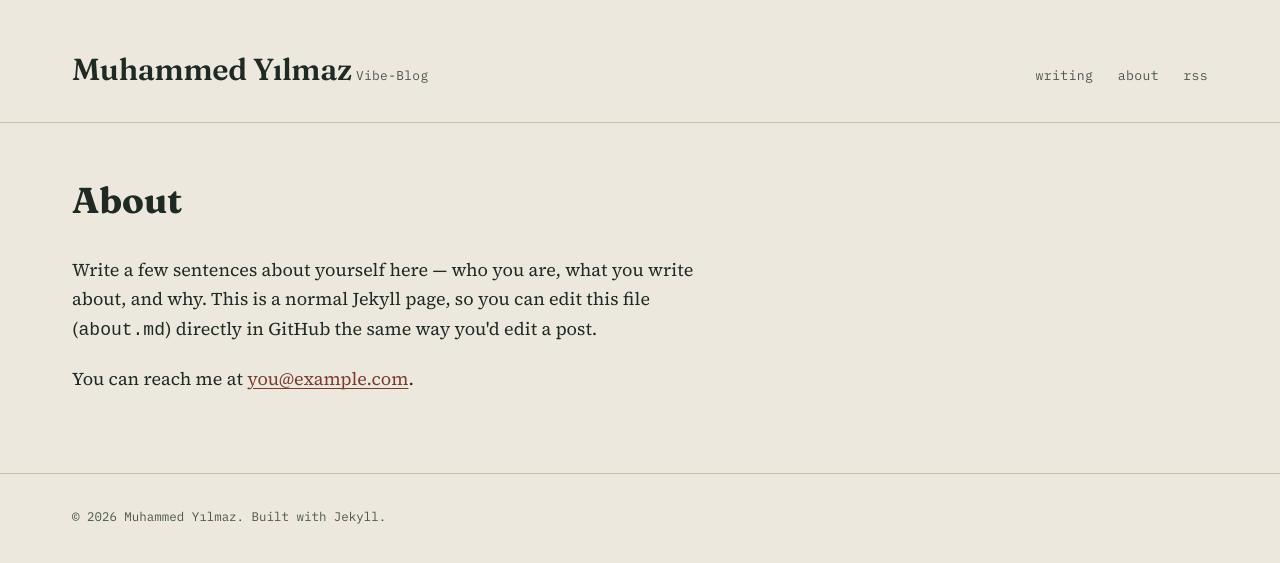
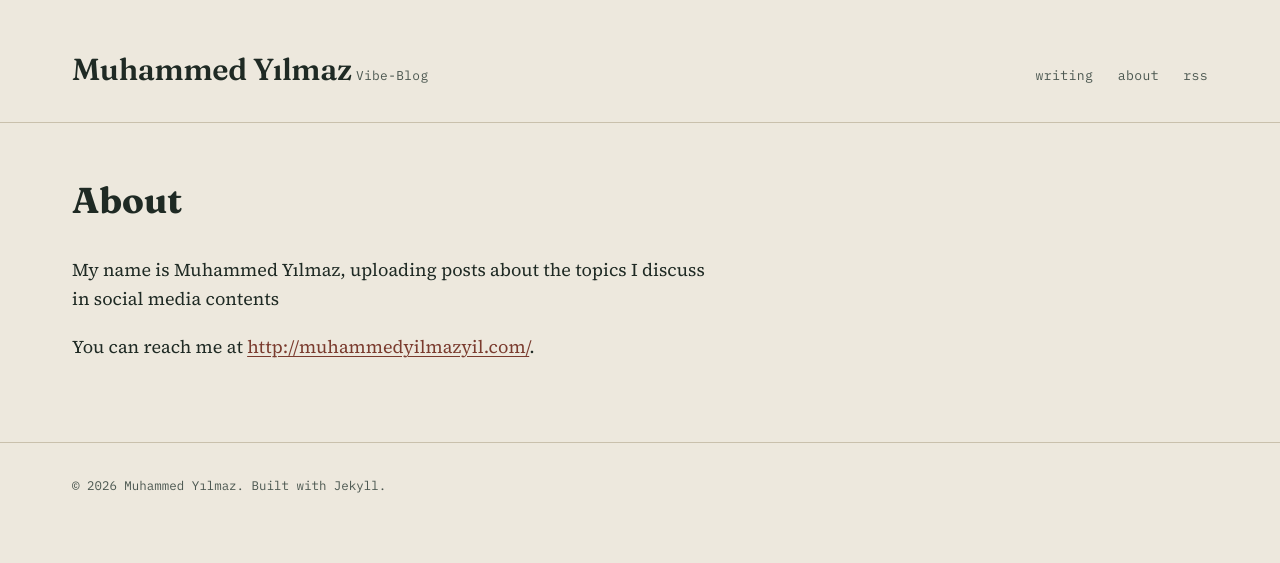
Before and after one commit to n9pe/Myblog, a Jekyll site: the page built from about.md, in a window 1280 px wide. Shown: the top 563 px of the page. Built offline with Jekyll 4.4.1, drawn with Linux system fonts in a browser that asks for light colours.

Commit message:
Update about.md

```diff
--- a/about.md
+++ b/about.md
@@ -5,6 +5,6 @@ permalink: /about/
 ---
 <div class="page-content">
   <h1>About</h1>
-  <p>Write a few sentences about yourself here — who you are, what you write about, and why. This is a normal Jekyll page, so you can edit this file (<code>about.md</code>) directly in GitHub the same way you'd edit a post.</p>
-  <p>You can reach me at <a href="mailto:you@example.com">you@example.com</a>.</p>
+  <p>My name is Muhammed Yılmaz, uploading posts about the topics I discuss in social media contents </p>
+  <p>You can reach me at <a href="mailto:http://muhammedyilmazyil.com/">http://muhammedyilmazyil.com/</a>.</p>
 </div>
```
